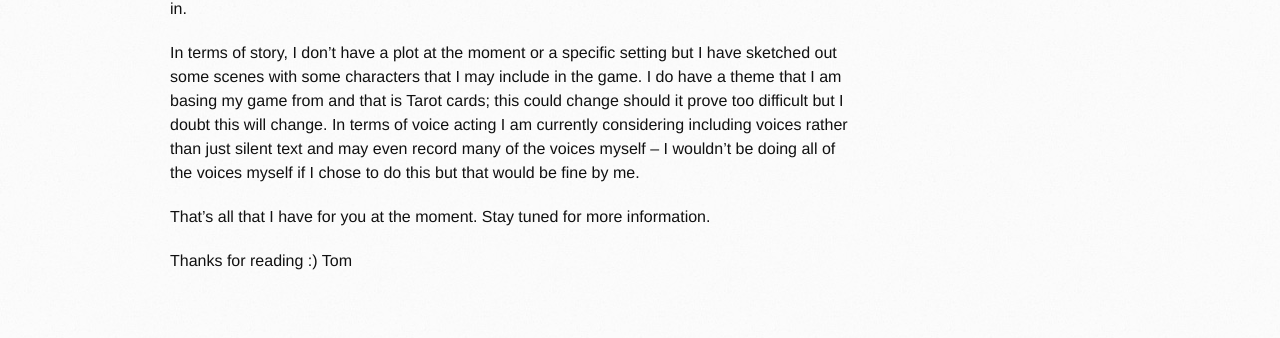
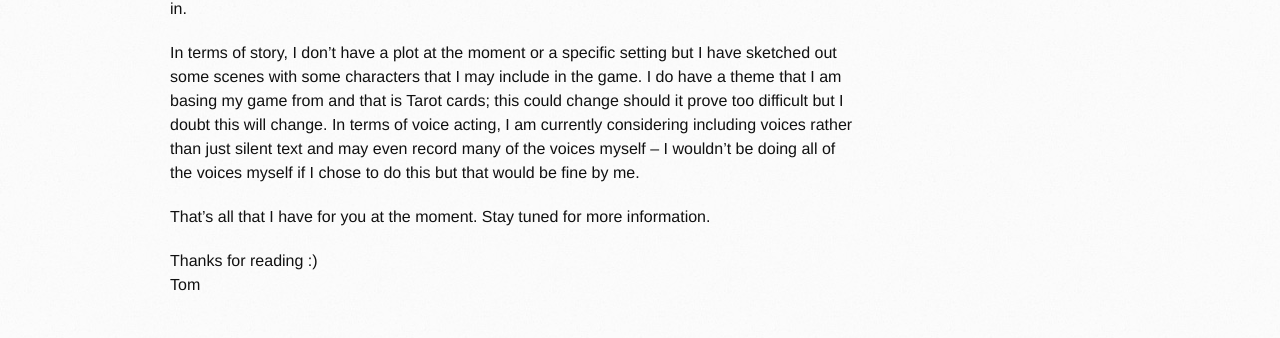
Before and after one commit to Tom56785/Project-Adventure, a Jekyll site: the page built from _posts/2018-02-25-opening-post.md, in a window 1280 px wide. Shown: the part 846-1184 px from the top of the page. Built offline with Jekyll 4.4.1, drawn with Linux system fonts in a browser that asks for light colours; some web fonts are replaced; before the commit the page ends 1163 px from its top, so only the background shows below that.

Commit message:
Updated grammar and formatting on the opening post

```diff
--- a/_posts/2018-02-25-opening-post.md
+++ b/_posts/2018-02-25-opening-post.md
@@ -8,7 +8,7 @@
 
 Anyway, I have got ideas on what this game might become. One thing that is clear is that the graphics and gameplay mechanics will be very similar to classic games such as Monkey Island and Maniac Mansion; one modern example being Thimbleweed Park. I love the classic style with the interface at the bottom and that also makes the graphics designing a little easier for me as well. The graphics engine is well into development already but not quite finished just yet. It is designed in OpenGL so that means it is cross-platform, it will run on both Windows and Linux. I like to develop on Linux so that is why I chose OpenGL as well as the obvious advantage of a wider audience. The language that the engine and the game are written in is C++ which is a very powerful language which I am pretty familiar with so it was an obvious choice to make the game in.
 
-In terms of story, I don't have a plot at the moment or a specific setting but I have sketched out some scenes with some characters that I may include in the game. I do have a theme that I am basing my game from and that is Tarot cards; this could change should it prove too difficult but I doubt this will change. In terms of voice acting I am currently considering including voices rather than just silent text and may even record many of the voices myself -- I wouldn't be doing all of the voices myself if I chose to do this but that would be fine by me.
+In terms of story, I don't have a plot at the moment or a specific setting but I have sketched out some scenes with some characters that I may include in the game. I do have a theme that I am basing my game from and that is Tarot cards; this could change should it prove too difficult but I doubt this will change. In terms of voice acting, I am currently considering including voices rather than just silent text and may even record many of the voices myself -- I wouldn't be doing all of the voices myself if I chose to do this but that would be fine by me.
 
 That's all that I have for you at the moment. Stay tuned for more information.
 
```
